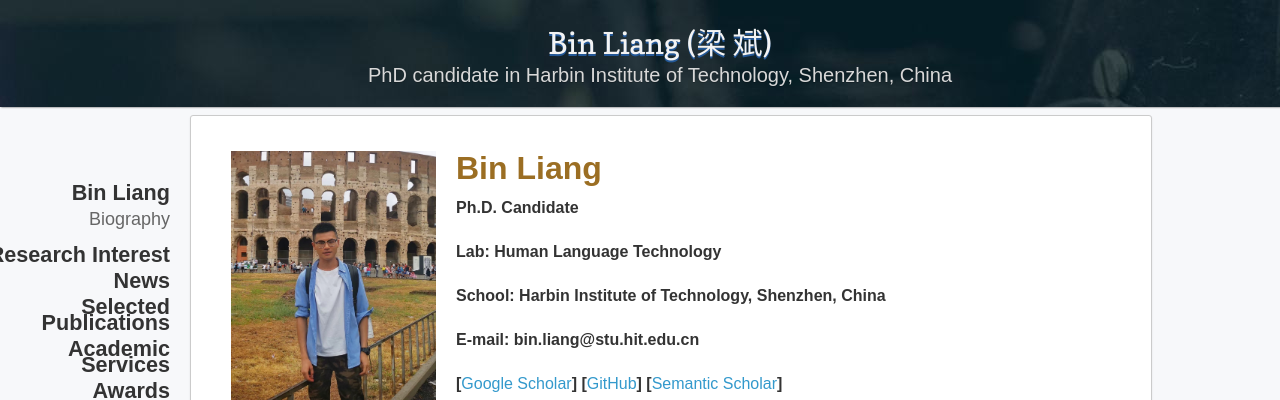
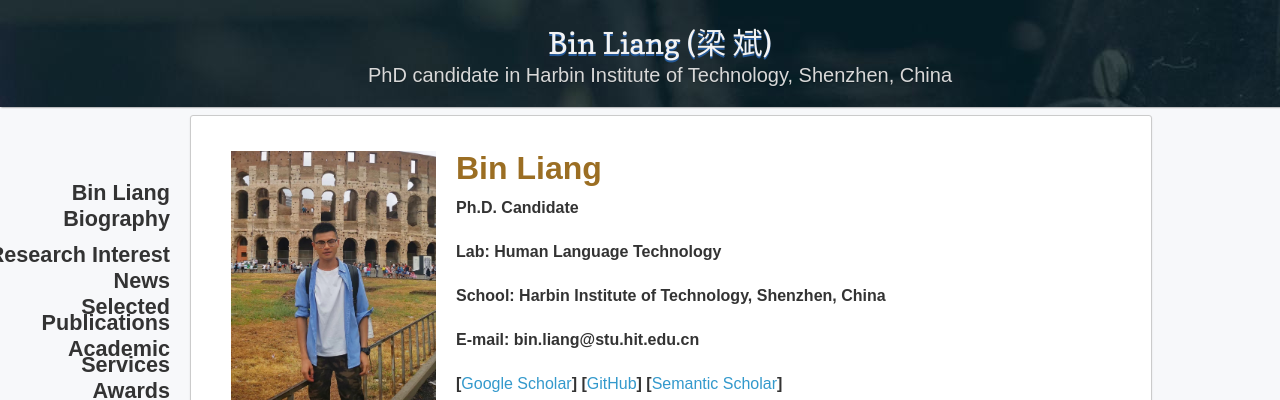
Before and after one commit to BinLiang-NLP/BinLiang-NLP.github.io, a Jekyll site: the page built from index.md, in a window 1280 px wide. Shown: the top 400 px of the page. Built offline with Jekyll 4.4.1, drawn with Linux system fonts in a browser that asks for light colours; nearby versions of some CDN libraries; our own code applies the rules of GitHub Pages for plain Markdown files.

Commit message:
Update jekyll-theme-leap-day.scss

```diff
--- a/_sass/jekyll-theme-leap-day.scss
+++ b/_sass/jekyll-theme-leap-day.scss
@@ -321,6 +321,12 @@ nav {
         }
 
         + .tag-h2 {
+          font-size: 1.2em;
+
+        a {
+          font-weight: bold;
+          color: #333;
+        }
 
         }
       }
```
